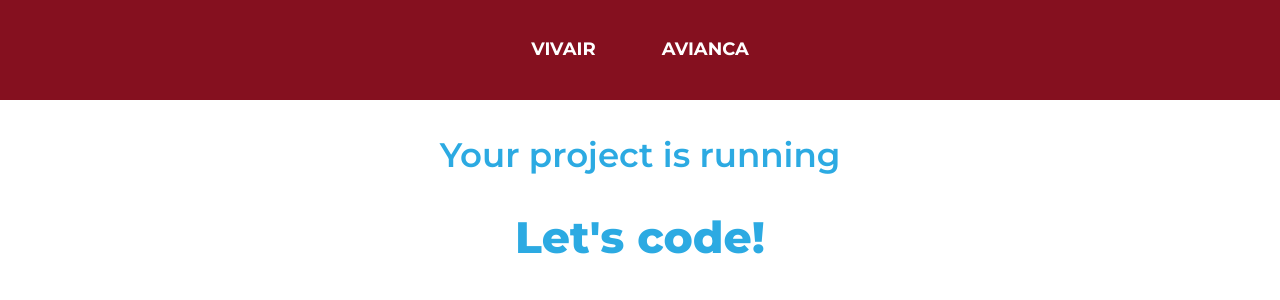
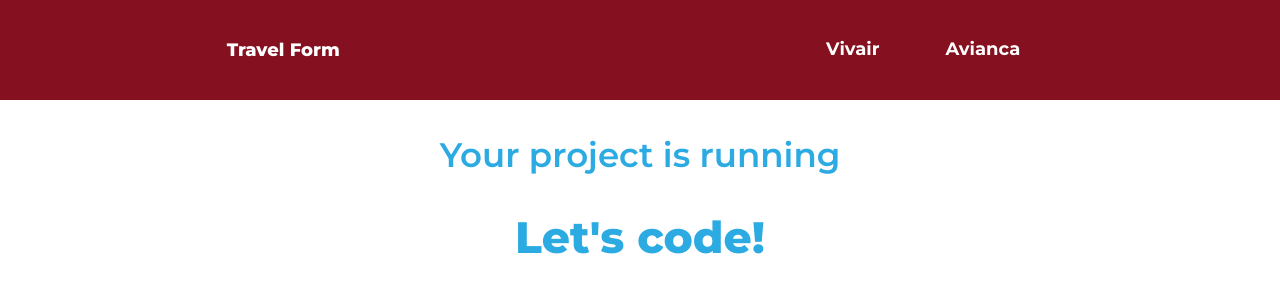
Before and after one commit to Djkde01/TravelForm, a React app: page / in a window 1280 px wide. Shown: the top 300 px of the page. Built offline with nearby package versions, Linux system fonts and the light colour scheme.

Commit message:
[STYLE] Changed styles of li elements on Menu component

```diff
--- a/src/components/Menu.jsx
+++ b/src/components/Menu.jsx
@@ -12,6 +12,7 @@ const Menu = () => {
   };
   return (
     <header className="header">
+      <strong>Travel Form</strong>
       <nav>
         <ul
           className={click ? "header-menu--list active" : "header-menu--list"}
--- a/src/styles/components/Menu.css
+++ b/src/styles/components/Menu.css
@@ -6,6 +6,7 @@
   flex-direction: row;
   justify-content: space-around;
   align-items: center;
+  color: var(--light);
 }
 .header-menu--list {
   margin: 0;
@@ -16,12 +17,10 @@
   padding: 0;
 }
 .header-menu--item a {
-  color: var(--light);
-  text-transform: uppercase;
   text-decoration: none;
-  font-size: 18px;
   display: inline-block;
   padding: 0px 33px;
+  cursor: pointer;
 }
 .header-menu--item a:after {
   bottom: 0;
```
